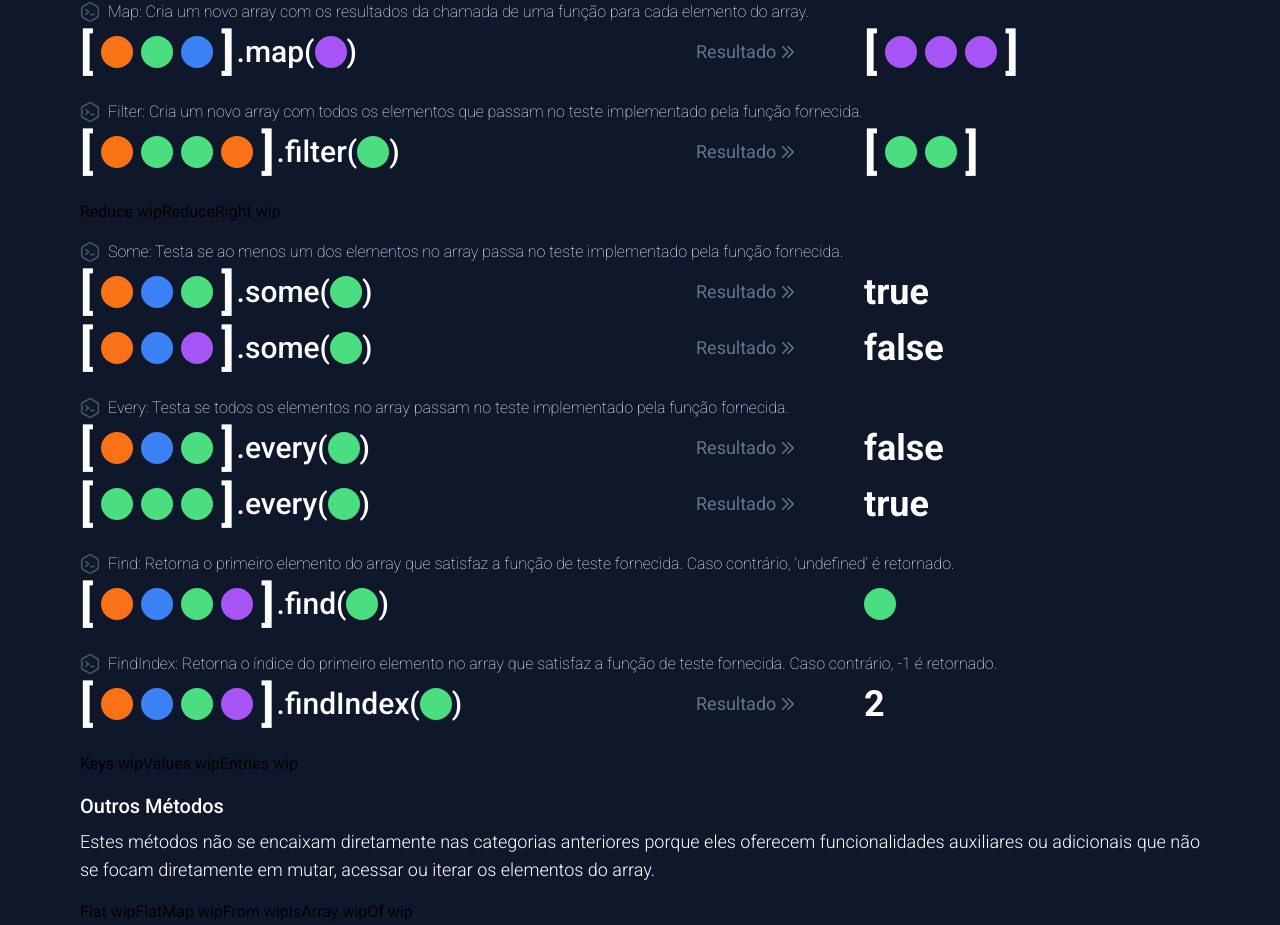
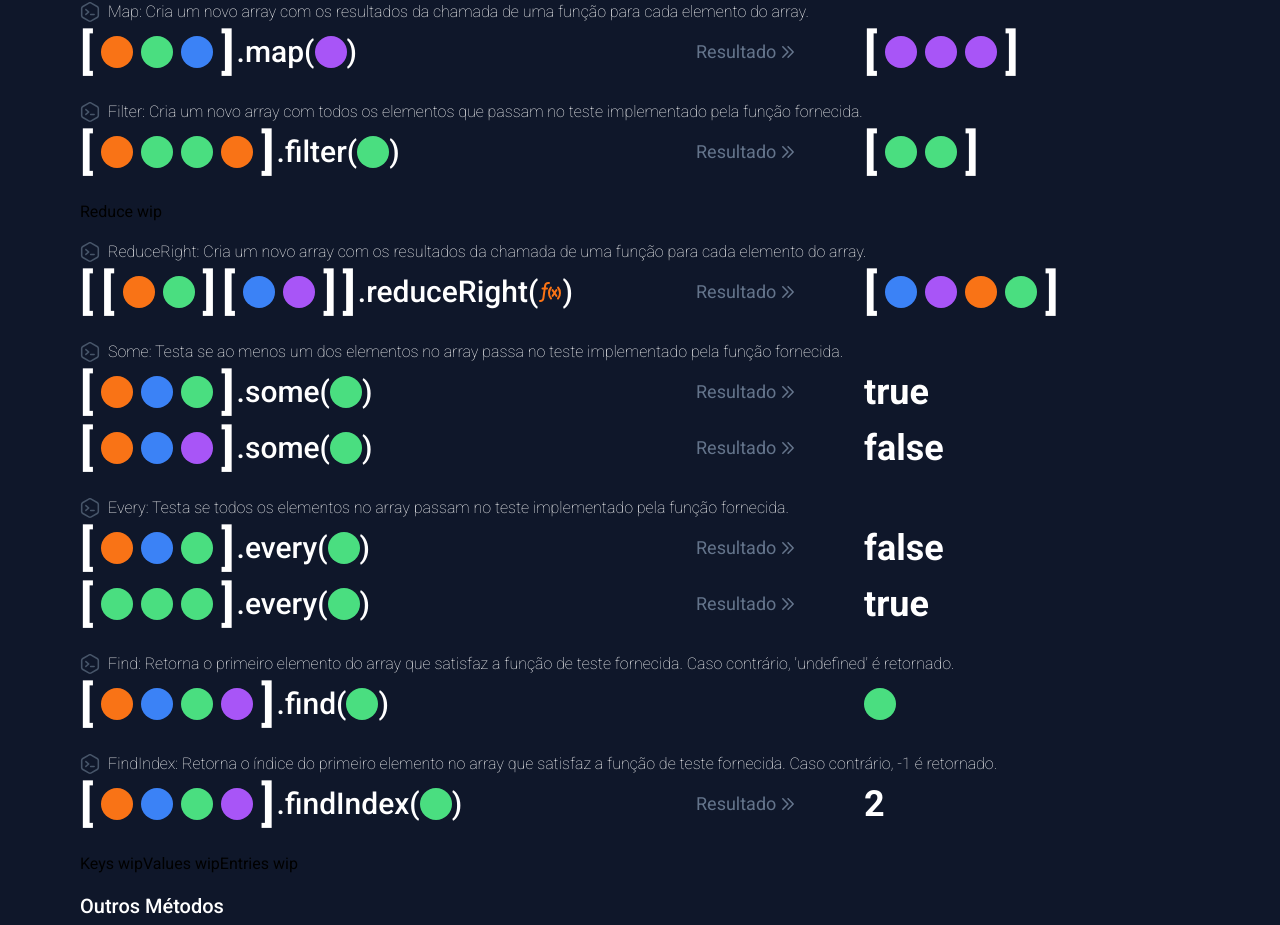
Before and after one commit to eduardodallmann/array-visualised, a Next.js app: page / in a window 1280 px wide. Shown: the part 3040-3965 px from the top of the page. Built offline with nearby package versions, Linux system fonts and the light colour scheme.

Commit message:
ReduceRight

```diff
--- a/src/components/iteration-arrays/reduce-right.tsx
+++ b/src/components/iteration-arrays/reduce-right.tsx
@@ -1,3 +1,63 @@
+import { ArrayBlock } from '../commons/array-block';
+import { ArrayFunctionBlockWrapper } from '../commons/array-function-block-wrapper';
+import { ExampleContainer } from '../commons/example-container';
+import { ExampleWrapper } from '../commons/example-wrapper';
+import { FunctionBlock } from '../commons/function-block';
+import { FunctionIcon } from '../commons/icons/function-icon';
+import { Colors, type FunctionBlockType } from '../commons/types';
+
+const code = `const array1 = [
+  [0, 1],
+  [2, 3],
+  [4, 5],
+];
+
+const resultado = array1.reduceRight((acumulador, valorAtual) =>
+  acumulador.concat(valorAtual),
+);
+
+console.log(resultado);
+// Saída esperada: 4, 5, 2, 3, 0, 1
+`;
+
+const array1 = [
+  { id: crypto.randomUUID(), color: Colors.orange },
+  { id: crypto.randomUUID(), color: Colors.green },
+];
+const array2 = [
+  { id: crypto.randomUUID(), color: Colors.blue },
+  { id: crypto.randomUUID(), color: Colors.purple },
+];
+const reduceRight1: Array<FunctionBlockType> = [
+  {
+    id: crypto.randomUUID(),
+    element: <ArrayBlock itens={array1} />,
+  },
+  {
+    id: crypto.randomUUID(),
+    element: <ArrayBlock itens={array2} />,
+  },
+];
+const reduceRightParam1: Array<FunctionBlockType> = [
+  { id: crypto.randomUUID(), element: <FunctionIcon /> },
+];
+const reduceRightResult1 = [array1, array2].reduceRight<
+  Array<FunctionBlockType>
+>((acc, item) => acc.concat(item), []);
+
 export function ReduceRight() {
-  return <>ReduceRight wip</>;
+  return (
+    <ExampleContainer>
+      <ExampleWrapper
+        explanation="ReduceRight: Cria um novo array com os resultados da chamada de uma função para cada elemento do array."
+        code={code}
+      >
+        <ArrayFunctionBlockWrapper>
+          <ArrayBlock itens={reduceRight1} />
+          <FunctionBlock functionName="reduceRight" itens={reduceRightParam1} />
+        </ArrayFunctionBlockWrapper>
+        <ArrayBlock itens={reduceRightResult1} />
+      </ExampleWrapper>
+    </ExampleContainer>
+  );
 }
--- a/src/components/mutator-arrays/reverse.tsx
+++ b/src/components/mutator-arrays/reverse.tsx
@@ -7,15 +7,15 @@ import { Colors, type FunctionBlockType } from '../commons/types';
 
 const code = `const array1 = ['um', 'dois', 'três'];
 console.log('array1:', array1);
-// Saída esperada: "array1:" Array ["um", "dois", "três"]
+// Saída esperada: array1: um, dois, três
 
 const reversed = array1.reverse();
 console.log('reversed:', reversed);
-// Saída esperada: "reversed:" Array ["três", "dois", "um"]
+// Saída esperada: reversed: três, dois, um
 
 // Cuidado: reverse é destrutivo -- ele muda o array original.
 console.log('array1:', array1);
-// Saída esperada: "array1:" Array ["três", "dois", "um"]
+// Saída esperada: array1: três, dois, um
 `;
 
 const reverse1: Array<FunctionBlockType> = [
```
